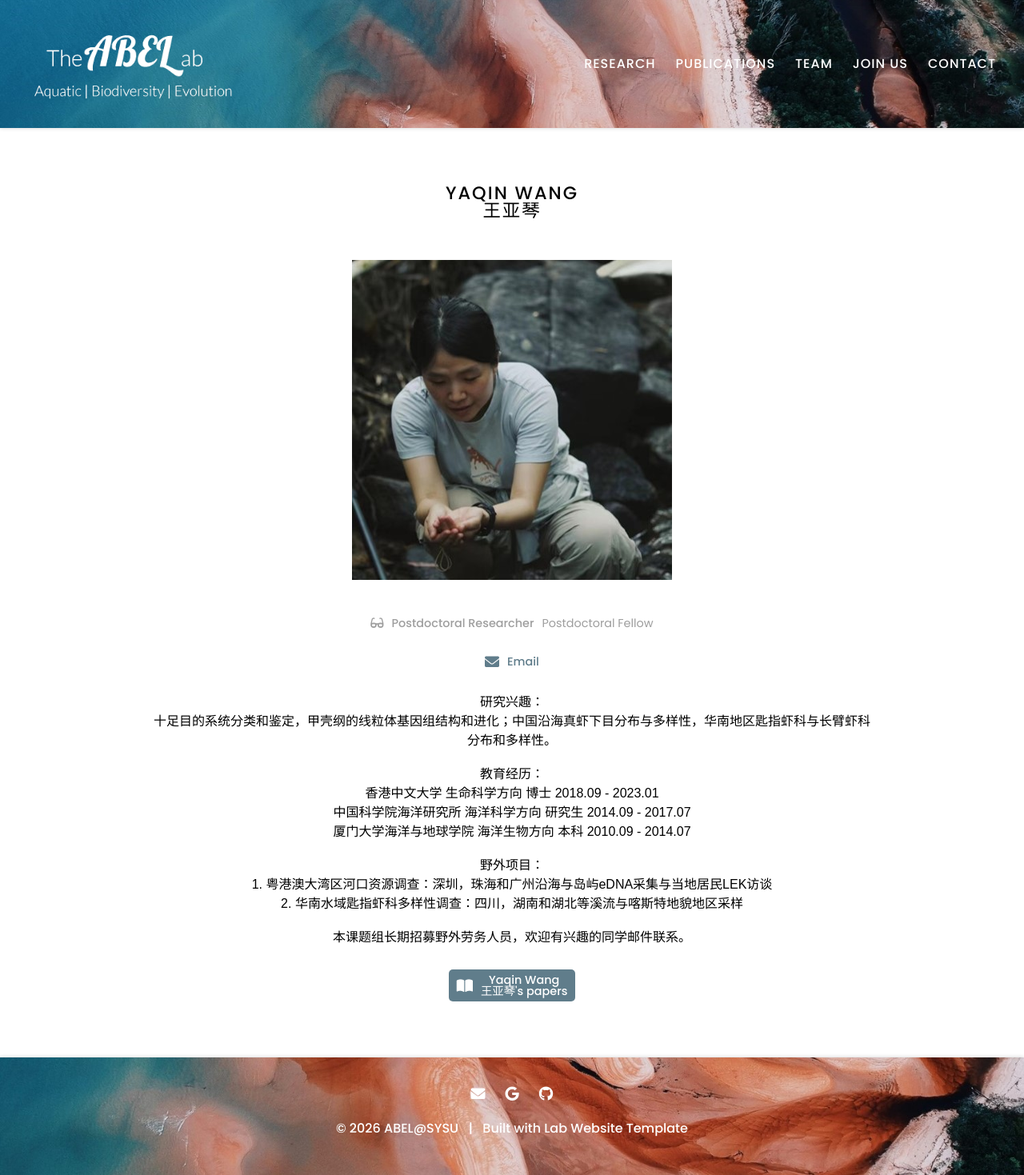
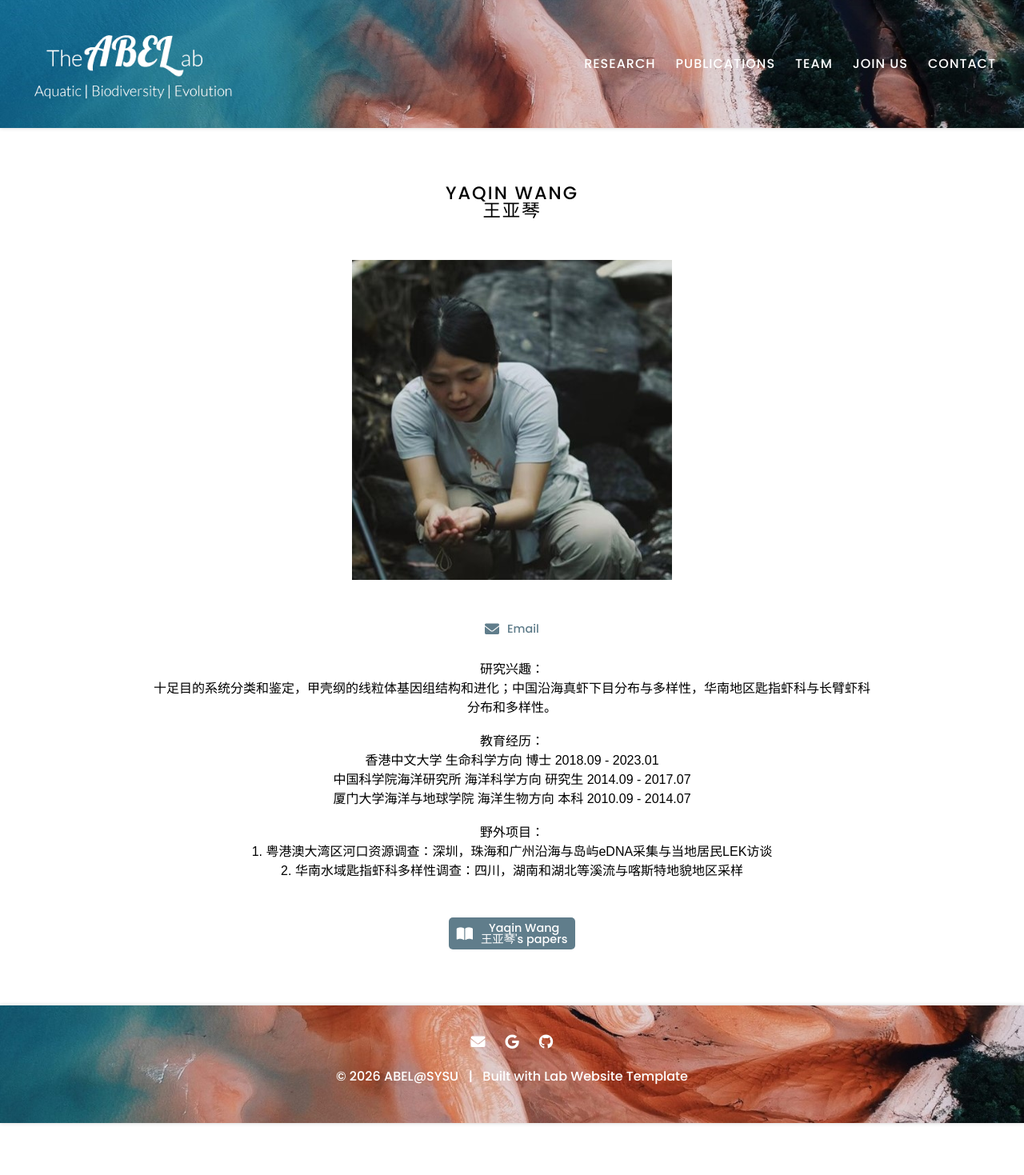
Before and after one commit to abel-sysu/en, a Jekyll site: the page built from _members/wangyaqin.md, in a window 1280 px wide. Shown: the whole page at 80% size. Built offline with Jekyll 4.4.1, drawn with Linux system fonts in a browser that asks for light colours; after the commit the page ends 1404 px from its top, so only the background shows below that; part of the change alters nothing that is shown.

Commit message:
Update wangyaqin.md

```diff
--- a/_members/wangyaqin.md
+++ b/_members/wangyaqin.md
@@ -1,8 +1,8 @@
 ---
 name: Yaqin Wang<br>王亚琴
 image: images/member/wangyaqin.jpg
-description: Postdoctoral Fellow
-role: postdoc
+description: Postdoctoral Fellow (2023-2025)
+role: alumni
 aliases:
   - 王亚琴
   - Yaqin Wang
@@ -20,5 +20,5 @@ links:
 野外项目：<br>
 1. 粤港澳大湾区河口资源调查：深圳，珠海和广州沿海与岛屿eDNA采集与当地居民LEK访谈<br>
 2. 华南水域匙指虾科多样性调查：四川，湖南和湖北等溪流与喀斯特地貌地区采样<br><br>
-本课题组长期招募野外劳务人员，欢迎有兴趣的同学邮件联系。<br>
+
 </centre>
```
